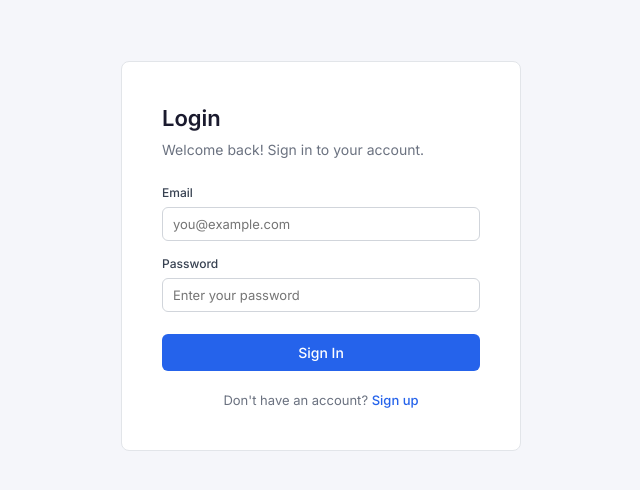
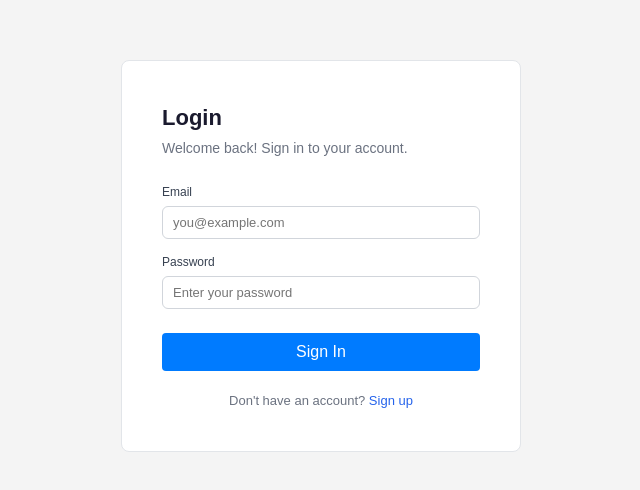
Before and after one commit to annisingh-code/RBAC-task-management-system, a React (Vite) app in the folder frontend/: page /login in a window 1280 px wide. Shown: the part 144-634 px from the top of the page, without its empty margins (319-959 px from the left). Built offline with nearby package versions, Linux system fonts and the light colour scheme.

Commit message:
simplify UI and error handling to match fresher assignment level

```diff
--- a/frontend/src/components/DashboardLayout.css
+++ b/frontend/src/components/DashboardLayout.css
@@ -45,8 +45,3 @@
         padding: 20px;
     }
 }
-/* wrap tables for horizontal scroll */
-.table-responsive {
-    overflow-x: auto;
-    width: 100%;
-}
--- a/frontend/src/index.css
+++ b/frontend/src/index.css
@@ -5,26 +5,22 @@
 }
 
 body {
-  font-family: 'Inter', -apple-system, BlinkMacSystemFont, 'Segoe UI', sans-serif;
+  font-family: Arial, sans-serif;
   font-size: 14px;
-  color: #1a1a2e;
-  background: #f5f6fa;
+  color: #333;
+  background: #f4f4f4;
   line-height: 1.5;
-  -webkit-font-smoothing: antialiased;
 }
 
 a {
-  color: inherit;
+  color: #007bff;
   text-decoration: none;
 }
 
 button {
   cursor: pointer;
-  font-family: inherit;
-  font-size: inherit;
 }
 
 input, select, textarea {
-  font-family: inherit;
-  font-size: inherit;
+  font-family: Arial, sans-serif;
 }
--- a/frontend/src/pages/Dashboard.css
+++ b/frontend/src/pages/Dashboard.css
@@ -1,6 +1,6 @@
 .stats-grid {
-    display: grid;
-    grid-template-columns: repeat(auto-fit, minmax(200px, 1fr));
+    display: flex;
+    flex-wrap: wrap;
     gap: 20px;
     margin-bottom: 30px;
 }
--- a/frontend/src/pages/Login.css
+++ b/frontend/src/pages/Login.css
@@ -52,33 +52,31 @@
 
 .form-group input {
     width: 100%;
-    padding: 9px 12px;
-    border: 1px solid #d1d5db;
-    border-radius: 6px;
+    padding: 10px;
+    border: 1px solid #ccc;
+    border-radius: 4px;
     font-size: 14px;
-    outline: none;
-    background: #fff;
+    box-sizing: border-box;
 }
 
 .form-group input:focus {
-    border-color: #3b82f6;
-    box-shadow: 0 0 0 2px rgba(59, 130, 246, 0.15);
+    border-color: #007bff;
+    outline: none;
 }
 
 .auth-btn {
     width: 100%;
     padding: 10px;
-    background: #2563eb;
-    color: #fff;
+    background: #007bff;
+    color: white;
     border: none;
-    border-radius: 6px;
-    font-size: 14px;
-    font-weight: 500;
-    margin-top: 8px;
+    border-radius: 4px;
+    font-size: 16px;
+    margin-top: 10px;
 }
 
 .auth-btn:hover {
-    background: #1d4ed8;
+    background: #0056b3;
 }
 
 .auth-btn:disabled {
--- a/frontend/src/pages/Login.jsx
+++ b/frontend/src/pages/Login.jsx
@@ -21,8 +21,7 @@ function Login() {
             await login(email, password);
             navigate("/");
         } catch (err) {
-            const msg = err.response?.data?.msg || "Something went wrong";
-            setError(msg);
+            setError(err.message || "Login failed");
         } finally {
             setSubmitting(false);
         }
--- a/frontend/src/pages/MyTasks.css
+++ b/frontend/src/pages/MyTasks.css
@@ -72,8 +72,7 @@
 .form-group input:focus,
 .form-group select:focus,
 .form-group textarea:focus {
-    border-color: #3b82f6;
-    box-shadow: 0 0 0 2px rgba(59, 130, 246, 0.1);
+    border-color: #007bff;
 }
 
 .form-error {
@@ -141,31 +140,31 @@
 /* badges */
 .badge {
     display: inline-block;
-    padding: 3px 10px;
-    border-radius: 12px;
-    font-size: 11px;
-    font-weight: 500;
+    padding: 3px 8px;
+    border-radius: 4px;
+    font-size: 12px;
+    border: 1px solid #ccc;
     text-transform: capitalize;
 }
 
 .badge-green {
-    background: #ecfdf5;
-    color: #059669;
+    background: #e6ffed;
+    color: green;
 }
 
 .badge-yellow {
-    background: #fffbeb;
-    color: #d97706;
+    background: #fff8c5;
+    color: #b08800;
 }
 
 .badge-red {
-    background: #fef2f2;
-    color: #dc2626;
+    background: #ffebe9;
+    color: red;
 }
 
 .badge-gray {
-    background: #f3f4f6;
-    color: #6b7280;
+    background: #f6f8fa;
+    color: #57606a;
 }
 
 /* action buttons */
--- a/frontend/src/pages/MyTasks.jsx
+++ b/frontend/src/pages/MyTasks.jsx
@@ -53,7 +53,7 @@ function MyTasks() {
             resetForm();
             fetchTasks();
         } catch (err) {
-            setError(err.response?.data?.msg || "Something went wrong");
+            setError("Failed to save task");
         }
     };
 
@@ -162,8 +162,7 @@ function MyTasks() {
                     <p>No tasks yet. Create your first task!</p>
                 </div>
             ) : (
-                <div className="table-responsive">
-                    <table className="data-table">
+                <table className="data-table">
                         <thead>
                             <tr>
                                 <th>Title</th>
@@ -209,7 +208,6 @@ function MyTasks() {
                             ))}
                         </tbody>
                     </table>
-                </div>
             )}
         </div>
     );
--- a/frontend/src/pages/Signup.jsx
+++ b/frontend/src/pages/Signup.jsx
@@ -22,8 +22,7 @@ function Signup() {
             await signup(username, email, password);
             navigate("/login");
         } catch (err) {
-            const msg = err.response?.data?.msg || "Something went wrong";
-            setError(msg);
+            setError(err.message || "Signup failed");
         } finally {
             setSubmitting(false);
         }
--- a/frontend/src/pages/admin/ActivityLogs.jsx
+++ b/frontend/src/pages/admin/ActivityLogs.jsx
@@ -43,8 +43,7 @@ function ActivityLogs() {
                     <p>No activity recorded yet.</p>
                 </div>
             ) : (
-                <div className="table-responsive">
-                    <table className="data-table">
+                <table className="data-table">
                         <thead>
                             <tr>
                                 <th>Action</th>
@@ -75,7 +74,6 @@ function ActivityLogs() {
                             ))}
                         </tbody>
                     </table>
-                </div>
             )}
         </div>
     );
--- a/frontend/src/pages/admin/TaskMonitoring.jsx
+++ b/frontend/src/pages/admin/TaskMonitoring.jsx
@@ -52,8 +52,7 @@ function TaskMonitoring() {
                     <p>No tasks in the system yet.</p>
                 </div>
             ) : (
-                <div className="table-responsive">
-                    <table className="data-table">
+                <table className="data-table">
                         <thead>
                             <tr>
                                 <th>Title</th>
@@ -99,7 +98,6 @@ function TaskMonitoring() {
                             ))}
                         </tbody>
                     </table>
-                </div>
             )}
         </div>
     );
--- a/frontend/src/pages/admin/UserManagement.css
+++ b/frontend/src/pages/admin/UserManagement.css
@@ -1,8 +1,8 @@
 /* reuse shared table styles from MyTasks.css, add admin-specific ones here */
 
 .badge-blue {
-    background: #eff6ff;
-    color: #2563eb;
+    background: #e0f7fa;
+    color: blue;
 }
 
 .td-name {
--- a/frontend/src/pages/admin/UserManagement.jsx
+++ b/frontend/src/pages/admin/UserManagement.jsx
@@ -52,8 +52,7 @@ function UserManagement() {
                 <p>{users.length} registered users</p>
             </div>
 
-            <div className="table-responsive">
-                <table className="data-table">
+            <table className="data-table">
                     <thead>
                         <tr>
                             <th>Name</th>
@@ -102,7 +101,6 @@ function UserManagement() {
                         ))}
                     </tbody>
                 </table>
-            </div>
         </div>
     );
 }
```
